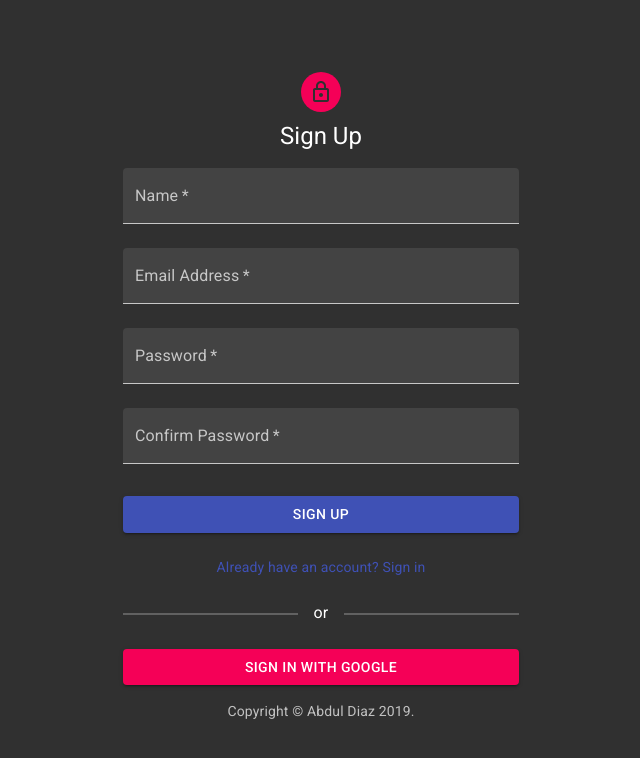
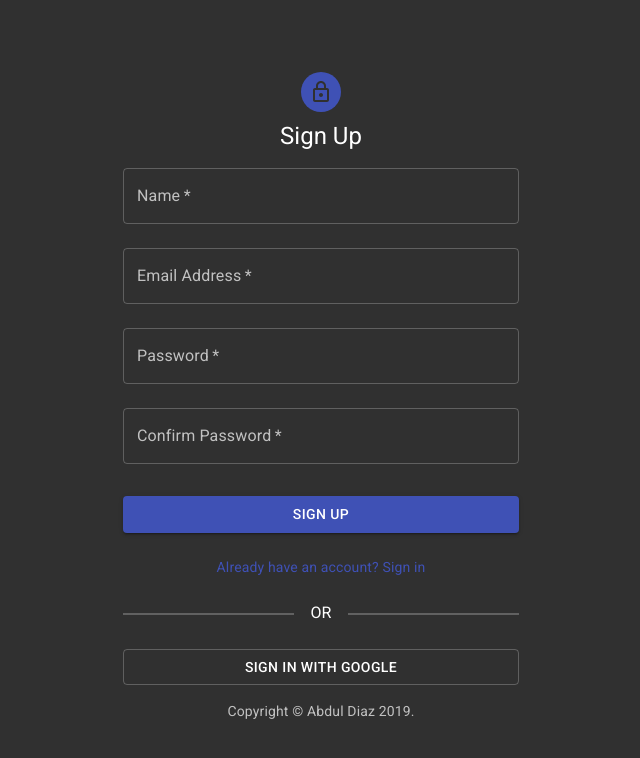
Before and after one commit to diazabdulm/Everest, a React (Create React App) app: page / in a window 1280 px wide. Both pictures are taken after a click on the link "Don't have an account? Sign Up". Shown: the top 758 px of the page, without its empty margins (319-959 px from the left). Built offline with nearby package versions, Linux system fonts and the light colour scheme; no server answers.

Commit message:
more consistent styling in the sign in and sign up components

```diff
--- a/src/components/SignIn.jsx
+++ b/src/components/SignIn.jsx
@@ -52,7 +52,7 @@ const SignIn = ({ toggleSignIn }) => {
       <Typography variant="h5">Sign In</Typography>
       <form onSubmit={handleSubmit}>
         <TextField
-          variant="filled"
+          variant="outlined"
           margin="normal"
           required
           fullWidth
@@ -61,11 +61,12 @@ const SignIn = ({ toggleSignIn }) => {
           label="Email Address"
           name="email"
           autoComplete="email"
+          autocorrect="off"
           value={email}
           onChange={handleChange}
         />
         <TextField
-          variant="filled"
+          variant="outlined"
           margin="normal"
           required
           fullWidth
--- a/src/components/SignUp.jsx
+++ b/src/components/SignUp.jsx
@@ -53,7 +53,7 @@ const SignUp = ({ toggleSignIn }) => {
       <Typography variant="h5">Sign Up</Typography>
       <form onSubmit={handleSubmit}>
         <TextField
-          variant="filled"
+          variant="outlined"
           margin="normal"
           required
           fullWidth
@@ -64,7 +64,7 @@ const SignUp = ({ toggleSignIn }) => {
           onChange={handleChange}
         />
         <TextField
-          variant="filled"
+          variant="outlined"
           margin="normal"
           required
           fullWidth
@@ -76,7 +76,7 @@ const SignUp = ({ toggleSignIn }) => {
           onChange={handleChange}
         />
         <TextField
-          variant="filled"
+          variant="outlined"
           margin="normal"
           required
           fullWidth
@@ -88,7 +88,7 @@ const SignUp = ({ toggleSignIn }) => {
           onChange={handleChange}
         />
         <TextField
-          variant="filled"
+          variant="outlined"
           margin="normal"
           required
           fullWidth
--- a/src/views/SignInAndSignUpPage.jsx
+++ b/src/views/SignInAndSignUpPage.jsx
@@ -22,11 +22,11 @@ const useStyles = makeStyles(theme => ({
     flexFlow: "column",
     justifyContent: "center",
     alignItems: "center",
-    marginTop: theme.spacing(8)
+    margin: theme.spacing(8, 0),
   },
   avatar: {
     margin: theme.spacing(1),
-    backgroundColor: theme.palette.secondary.main
+    backgroundColor: theme.palette.primary.main
   },
   button: { margin: theme.spacing(3, 0, 2) },
   textWithLineBehind: {
@@ -47,7 +47,8 @@ const useStyles = makeStyles(theme => ({
       background: theme.palette.background.default,
       padding: theme.spacing(0, 2),
       position: "relative",
-      zIndex: "1"
+      zIndex: "1",
+      textTransform: "uppercase"
     }
   }
 }));
@@ -77,8 +78,7 @@ const SignInAndSignUpPage = () => {
           <span>or</span>
         </Typography>
         <Button
-          variant="contained"
-          color="secondary"
+          variant="outlined"
           onClick={googleSignInStart}
           className={classes.button}
           fullWidth
```
